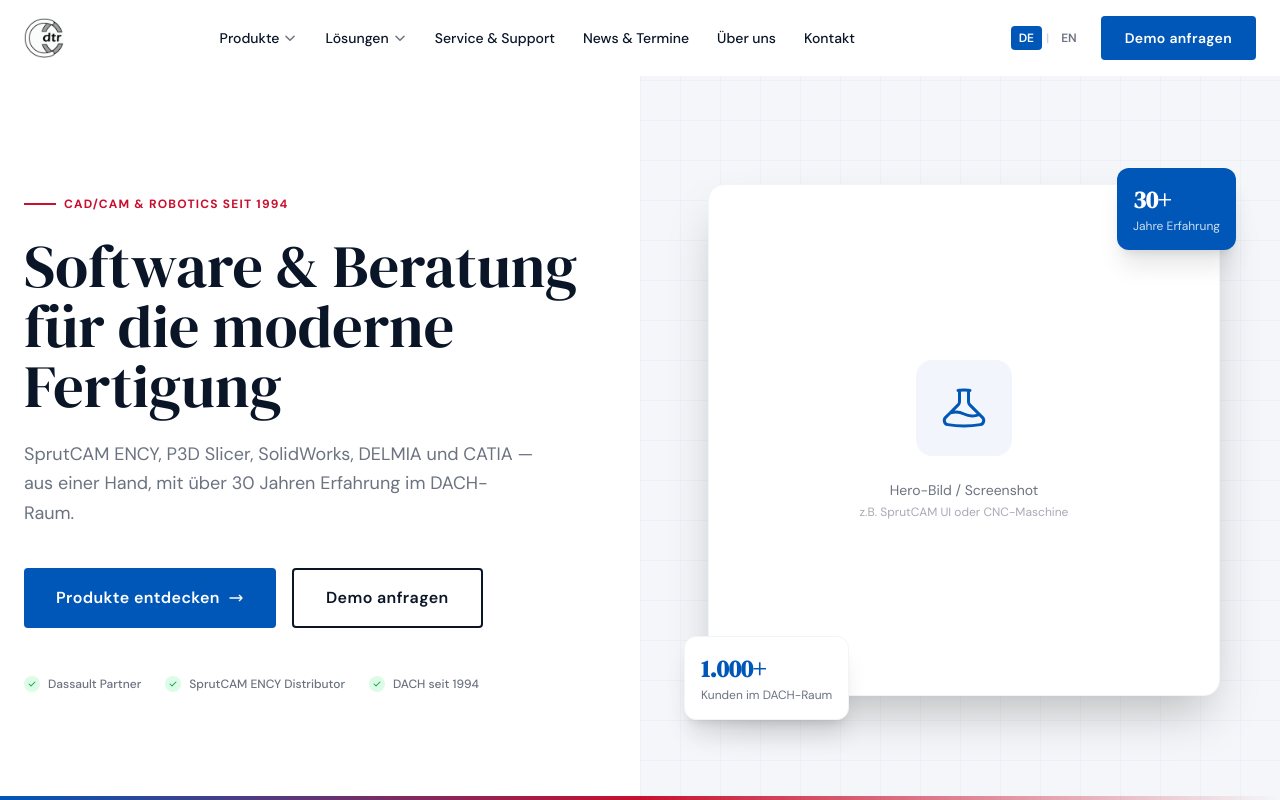
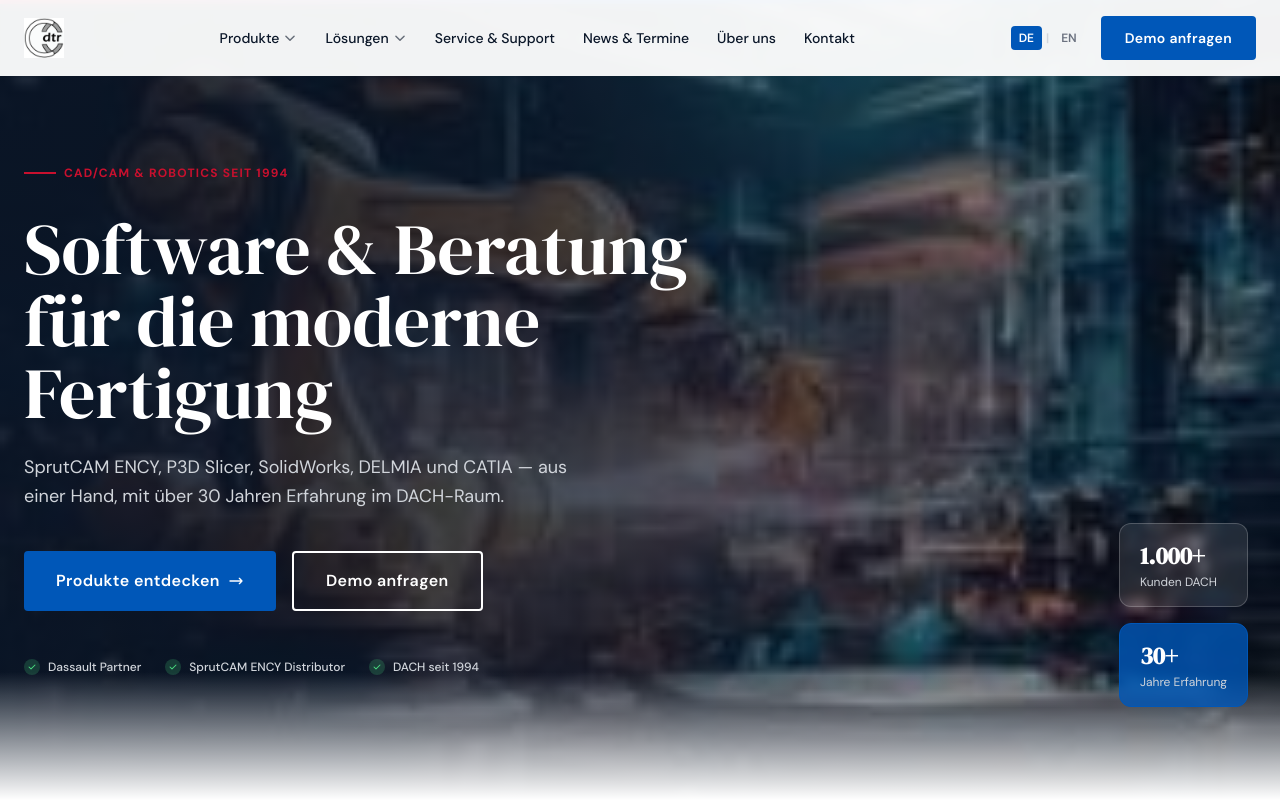
Before and after one commit to cncandi/cncandi.github.io, a Next.js app: page / in a window 1280 px wide. Shown: the top 800 px of the page. Built offline with nearby package versions, Linux system fonts and the light colour scheme.

Commit message:
feat: full-bleed hero with robot image + dark overlay

```diff
--- a/src/components/Hero.tsx
+++ b/src/components/Hero.tsx
@@ -1,124 +1,76 @@
 'use client'
 
 import Link from 'next/link'
+import Image from 'next/image'
 import { useI18n } from '@/lib/i18n'
 
 export default function Hero() {
   const { t } = useI18n()
 
   return (
-    <section className="relative min-h-screen flex items-center overflow-hidden bg-white pt-20">
-      {/* Geometric background */}
-      <div className="absolute inset-0 pointer-events-none" aria-hidden>
-        {/* Large blue shape right */}
-        <div className="absolute right-0 top-0 w-1/2 h-full bg-brand-gray clip-hero" />
-        {/* Blue accent bar */}
-        <div className="absolute left-0 bottom-0 w-full h-1 bg-gradient-to-r from-brand-blue via-brand-red to-transparent" />
-        {/* Grid pattern overlay */}
-        <svg className="absolute right-0 top-0 w-1/2 h-full opacity-5" xmlns="http://www.w3.org/2000/svg">
-          <defs>
-            <pattern id="grid" width="40" height="40" patternUnits="userSpaceOnUse">
-              <path d="M 40 0 L 0 0 0 40" fill="none" stroke="#0057B8" strokeWidth="1"/>
-            </pattern>
-          </defs>
-          <rect width="100%" height="100%" fill="url(#grid)" />
-        </svg>
-        {/* Large decorative circle */}
-        <div className="absolute right-16 top-1/2 -translate-y-1/2 w-80 h-80 rounded-full border-2 border-brand-blue/10" />
-        <div className="absolute right-24 top-1/2 -translate-y-1/2 w-56 h-56 rounded-full border border-brand-red/10" />
+    <section className="relative min-h-screen flex items-center overflow-hidden">
+      <div className="absolute inset-0">
+        <Image
+          src="/images/hero-robot.jpg"
+          alt="Industrieroboter in der Fertigung"
+          fill
+          className="object-cover"
+          priority
+          quality={90}
+        />
+        <div className="absolute inset-0 bg-gradient-to-r from-brand-navy/90 via-brand-navy/70 to-brand-navy/30" />
+        <div className="absolute bottom-0 left-0 right-0 h-32 bg-gradient-to-t from-white to-transparent" />
       </div>
 
-      <div className="relative max-w-7xl mx-auto px-6 py-24 grid lg:grid-cols-2 gap-16 items-center">
-        {/* Text side */}
-        <div>
-          <div className="inline-flex items-center gap-2 mb-6">
+      <div className="absolute top-0 left-0 right-0 h-1 bg-gradient-to-r from-brand-red via-brand-blue to-transparent z-10" />
+
+      <div className="relative z-10 max-w-7xl mx-auto px-6 pt-32 pb-24 w-full">
+        <div className="max-w-2xl">
+          <div className="inline-flex items-center gap-2 mb-8">
             <div className="w-8 h-0.5 bg-brand-red" />
             <span className="text-brand-red text-xs font-bold tracking-widest uppercase">
               {t.hero.tag}
             </span>
           </div>
-
-          <h1 className="font-display text-4xl lg:text-5xl xl:text-6xl text-brand-navy leading-[1.1] mb-6">
+          <h1 className="font-display text-5xl lg:text-6xl xl:text-7xl text-white leading-[1.05] mb-6">
             {t.hero.headline}
           </h1>
-
-          <p className="text-brand-muted text-lg leading-relaxed mb-10 max-w-lg">
+          <p className="text-gray-300 text-lg leading-relaxed mb-10 max-w-xl">
             {t.hero.sub}
           </p>
-
           <div className="flex flex-wrap gap-4">
             <Link href="/produkte" className="btn-primary text-base px-8 py-4">
               {t.hero.cta_primary}
-              <ArrowIcon />
+              <svg className="w-4 h-4" fill="none" viewBox="0 0 24 24" stroke="currentColor" strokeWidth={2}>
+                <path strokeLinecap="round" strokeLinejoin="round" d="M17 8l4 4m0 0l-4 4m4-4H3" />
+              </svg>
             </Link>
-            <Link href="/demo" className="btn-outline text-base px-8 py-4">
+            <Link href="/demo" className="btn-outline-white text-base px-8 py-4">
               {t.hero.cta_secondary}
             </Link>
           </div>
-
-          {/* Trust badges */}
           <div className="mt-12 flex flex-wrap items-center gap-6">
-            <TrustBadge label="Dassault Partner" />
-            <TrustBadge label="SprutCAM ENCY Distributor" />
-            <TrustBadge label="DACH seit 1994" />
+            {['Dassault Partner','SprutCAM ENCY Distributor','DACH seit 1994'].map((label) => (
+              <div key={label} className="flex items-center gap-2">
+                <div className="w-4 h-4 rounded-full bg-green-400/20 flex items-center justify-center">
+                  <svg className="w-2.5 h-2.5 text-green-400" fill="currentColor" viewBox="0 0 20 20">
+                    <path fillRule="evenodd" d="M16.707 5.293a1 1 0 010 1.414l-8 8a1 1 0 01-1.414 0l-4-4a1 1 0 011.414-1.414L8 12.586l7.293-7.293a1 1 0 011.414 0z" clipRule="evenodd" />
+                  </svg>
+                </div>
+                <span className="text-xs text-gray-300 font-medium">{label}</span>
+              </div>
+            ))}
           </div>
         </div>
-
-        {/* Visual side — placeholder for hero image/animation */}
-        <div className="hidden lg:flex items-center justify-center">
-          <div className="relative w-full aspect-square max-w-lg">
-            {/* Placeholder for hero visual / 3D render / screenshot */}
-            <div className="absolute inset-0 bg-white rounded-2xl shadow-2xl overflow-hidden border border-gray-100 flex items-center justify-center">
-              <div className="text-center p-12">
-                <div className="w-24 h-24 mx-auto mb-6 bg-brand-blue/5 rounded-2xl flex items-center justify-center">
-                  <CncIcon />
-                </div>
-                <p className="text-brand-muted text-sm">Hero-Bild / Screenshot</p>
-                <p className="text-brand-muted/60 text-xs mt-1">z.B. SprutCAM UI oder CNC-Maschine</p>
-              </div>
+        <div className="absolute right-8 bottom-16 hidden xl:flex flex-col gap-4">
+          {[{v:'1.000+',l:'Kunden DACH',a:false},{v:'30+',l:'Jahre Erfahrung',a:true}].map(({v,l,a}) => (
+            <div key={l} className={`rounded-xl px-5 py-4 backdrop-blur-sm border ${a ? 'bg-brand-blue/80 border-brand-blue' : 'bg-white/10 border-white/20'}`}>
+              <div className="text-2xl font-display font-bold text-white">{v}</div>
+              <div className="text-xs text-gray-300 mt-0.5">{l}</div>
             </div>
-            {/* Floating stat card */}
-            <div className="absolute -bottom-6 -left-6 bg-white rounded-xl shadow-xl p-4 border border-gray-100">
-              <div className="text-2xl font-display font-bold text-brand-blue">1.000+</div>
-              <div className="text-xs text-brand-muted mt-0.5">Kunden im DACH-Raum</div>
-            </div>
-            {/* Floating year card */}
-            <div className="absolute -top-4 -right-4 bg-brand-blue rounded-xl shadow-xl p-4 text-white">
-              <div className="text-2xl font-display font-bold">30+</div>
-              <div className="text-xs opacity-80 mt-0.5">Jahre Erfahrung</div>
-            </div>
-          </div>
+          ))}
         </div>
       </div>
     </section>
   )
 }
-
-function TrustBadge({ label }: { label: string }) {
-  return (
-    <div className="flex items-center gap-2">
-      <div className="w-4 h-4 rounded-full bg-green-100 flex items-center justify-center">
-        <svg className="w-2.5 h-2.5 text-green-600" fill="currentColor" viewBox="0 0 20 20">
-          <path fillRule="evenodd" d="M16.707 5.293a1 1 0 010 1.414l-8 8a1 1 0 01-1.414 0l-4-4a1 1 0 011.414-1.414L8 12.586l7.293-7.293a1 1 0 011.414 0z" clipRule="evenodd" />
-        </svg>
-      </div>
-      <span className="text-xs text-brand-muted font-medium">{label}</span>
-    </div>
-  )
-}
-
-function ArrowIcon() {
-  return (
-    <svg className="w-4 h-4" fill="none" viewBox="0 0 24 24" stroke="currentColor" strokeWidth={2}>
-      <path strokeLinecap="round" strokeLinejoin="round" d="M17 8l4 4m0 0l-4 4m4-4H3" />
-    </svg>
-  )
-}
-
-function CncIcon() {
-  return (
-    <svg className="w-12 h-12 text-brand-blue" fill="none" viewBox="0 0 24 24" stroke="currentColor" strokeWidth={1.5}>
-      <path strokeLinecap="round" strokeLinejoin="round" d="M9.75 3.104v5.714a2.25 2.25 0 01-.659 1.591L5 14.5M9.75 3.104c-.251.023-.501.05-.75.082m.75-.082a24.301 24.301 0 014.5 0m0 0v5.714c0 .597.237 1.17.659 1.591L19.8 15.3M14.25 3.104c.251.023.501.05.75.082M19.8 15.3l-1.57.393A9.065 9.065 0 0112 15a9.065 9.065 0 00-6.23-.693L5 14.5m14.8.8l1.402 1.402c1.232 1.232.65 3.318-1.067 3.611A48.309 48.309 0 0112 21c-2.773 0-5.491-.235-8.135-.687-1.718-.293-2.3-2.379-1.067-3.61L5 14.5" />
-    </svg>
-  )
-}
```
Also changed, not shown: public/images/hero-robot.jpg (added).
